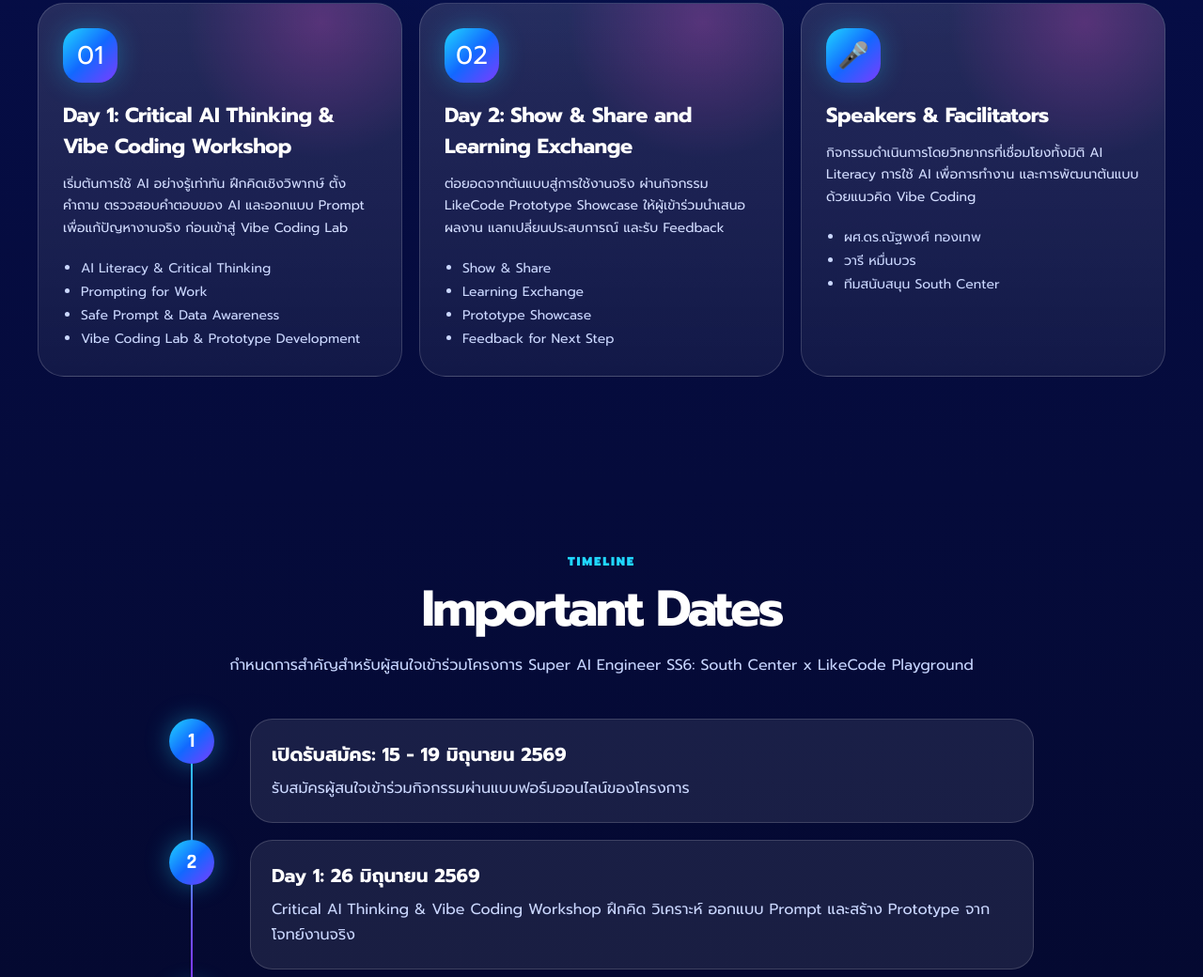
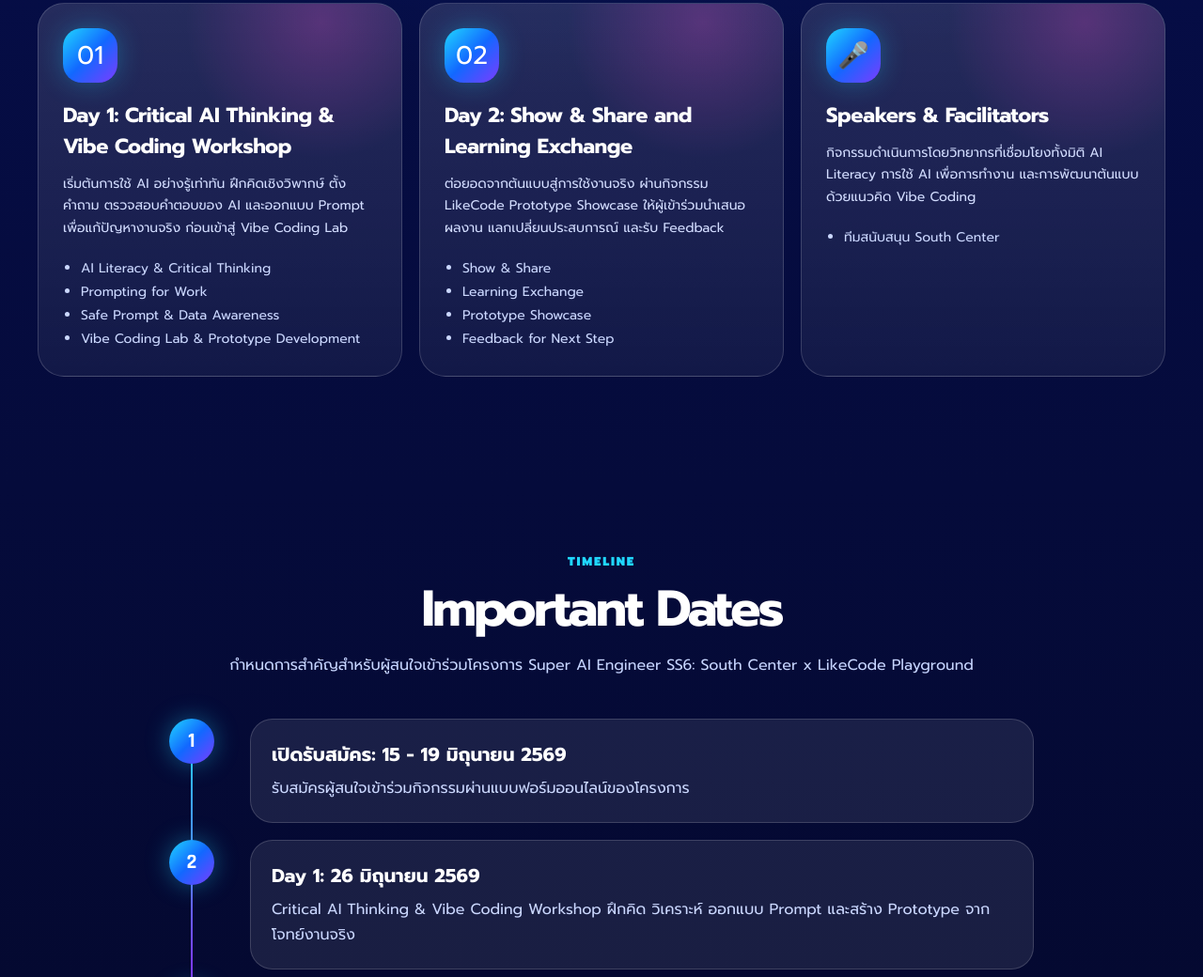
Before and after one commit to psuskillupcenter/superaisouthcenter, a plain HTML site: page index.html in a window 1280 px wide. Shown: the part 3371-4411 px from the top of the page at 94% size. Drawn offline with Linux system fonts and the light colour scheme.

Commit message:
Update index.html

```diff
--- a/index.html
+++ b/index.html
@@ -856,8 +856,7 @@
             <h3>Speakers &amp; Facilitators</h3>
             <p>กิจกรรมดำเนินการโดยวิทยากรที่เชื่อมโยงทั้งมิติ AI Literacy การใช้ AI เพื่อการทำงาน และการพัฒนาต้นแบบด้วยแนวคิด Vibe Coding</p>
             <ul>
-              <li>ผศ.ดร.ณัฐพงศ์ ทองเทพ</li>
-              <li>วารี หมื่นบวร</li>
+
               <li>ทีมสนับสนุน South Center</li>
             </ul>
           </article>
```
